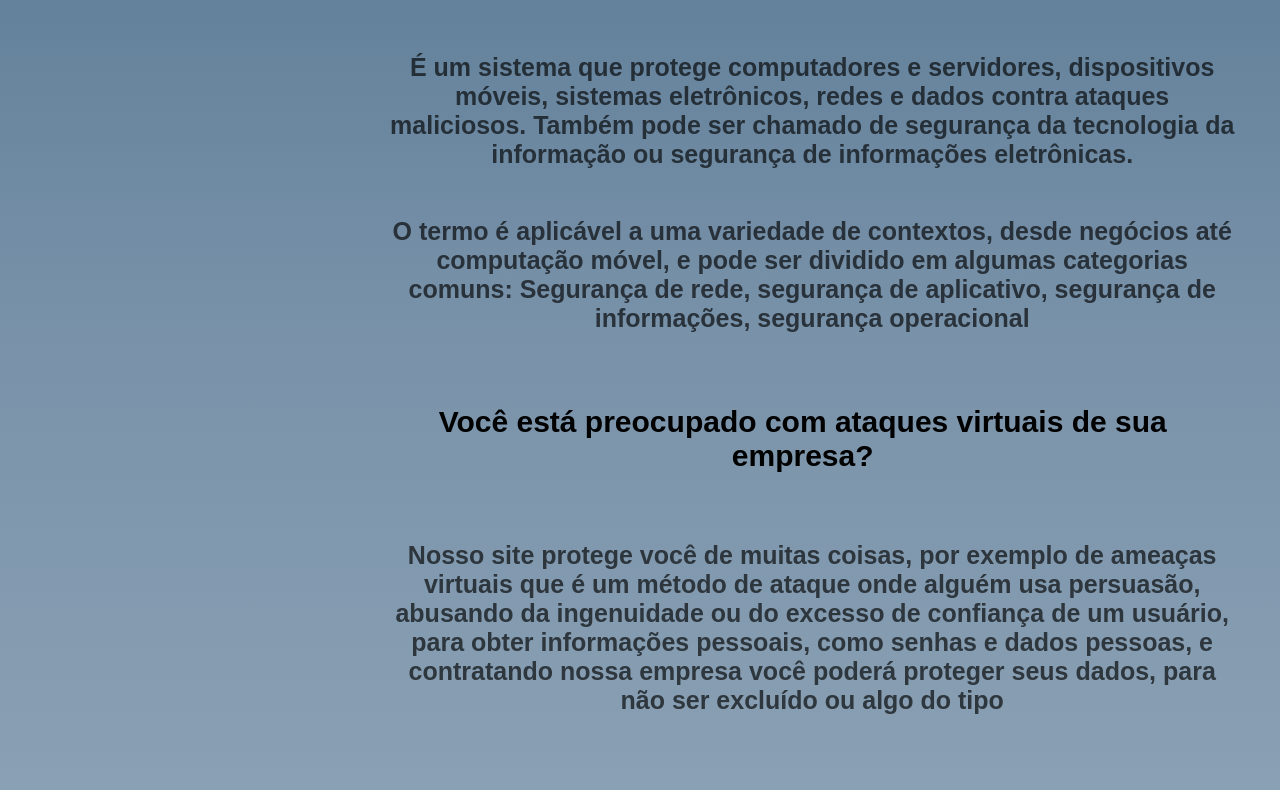
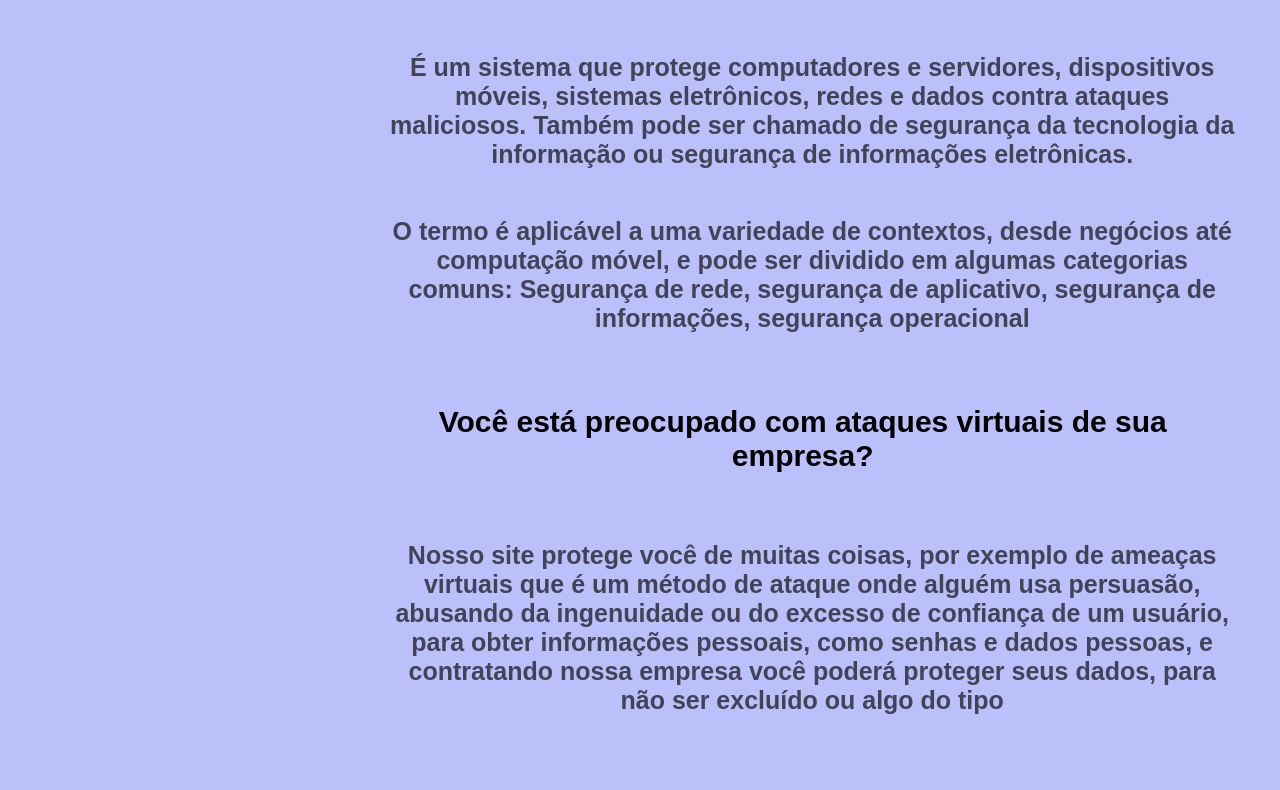
Before and after one commit to 1Dartora/Seguritech, a plain HTML site: page index.html in a window 1280 px wide. Shown: the part 446-1236 px from the top of the page. Drawn offline with Linux system fonts and the light colour scheme; a web font is replaced by a local one.

Commit message:
Update css.css

```diff
--- a/css.css
+++ b/css.css
@@ -1,6 +1,6 @@
 
 body{
-    background-image: linear-gradient(#0d3b64c0,#0d3b648e,#0d3b646e);
+    background-color: #bbbffa ;
 }
 @font-face {
     font-family:ibm;
```
